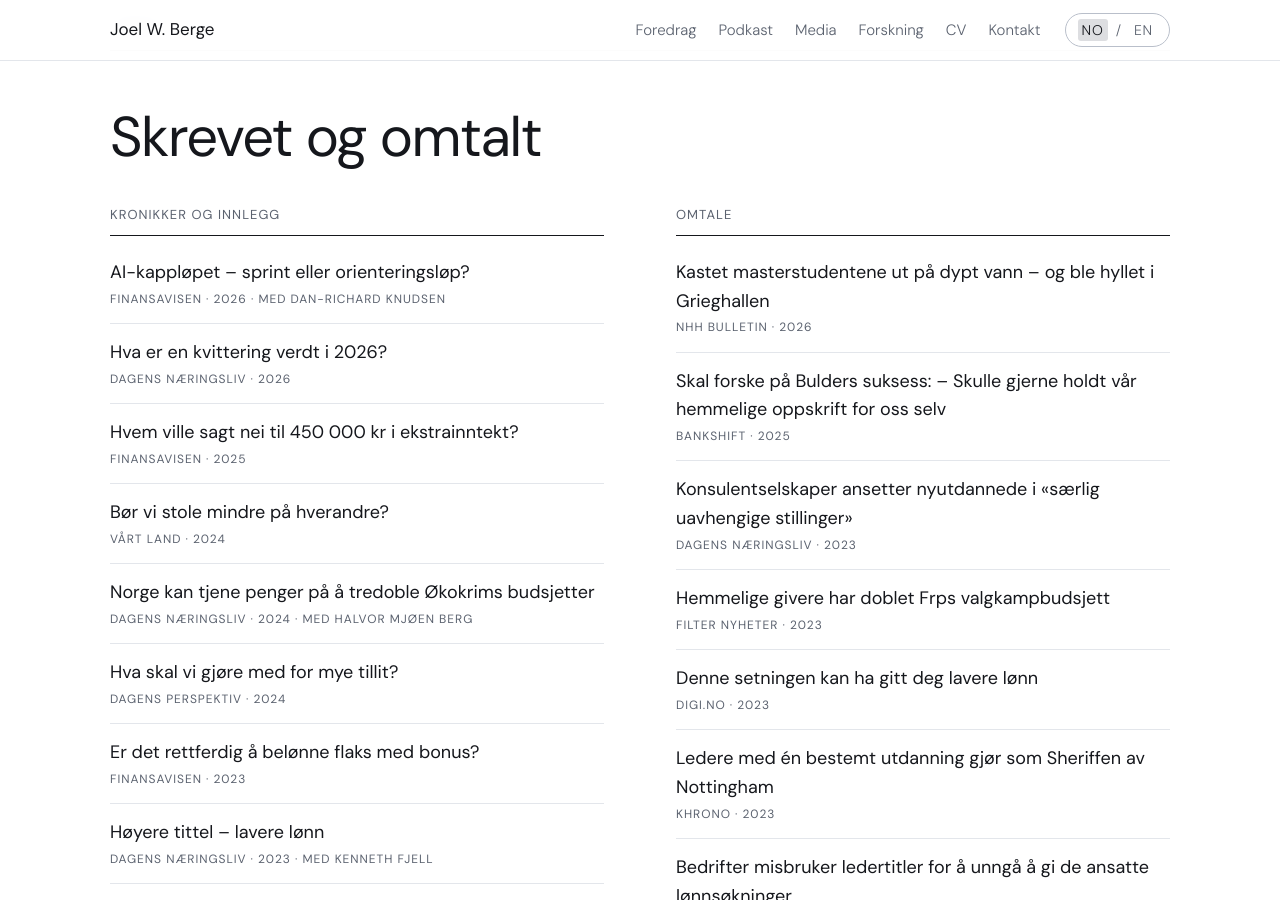
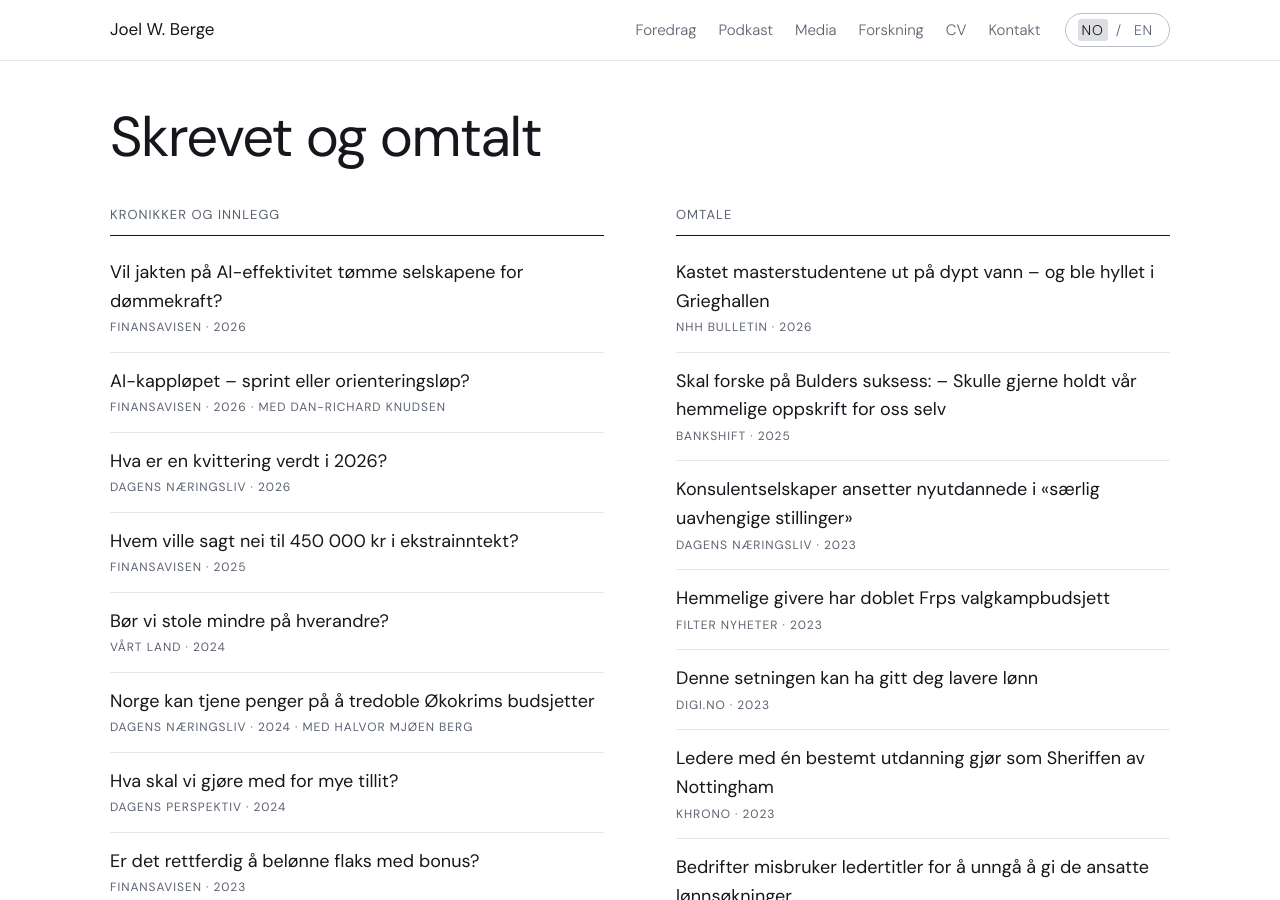
Before and after one commit to joelberge/joelberge.github.io, a Jekyll site: the page built from index.html, in a window 1280 px wide and 900 px high, scrolled down 5493 px. Built offline with Jekyll 4.4.1, drawn with Linux system fonts in a browser that asks for light colours.

Commit message:
Add Finansavisen op-ed on AI efficiency and judgment; link it under KI-kompasset (#14)
Claude-Session: https://claude.ai/code/session_01QuEDscUrZkVPfLcMTuAdVm

Co-authored-by: Claude <noreply@anthropic.com>

```diff
--- a/_data/media.yml
+++ b/_data/media.yml
@@ -1,6 +1,10 @@
 # Op-eds Joel has written, and news stories that cover his work. Newest first.
 
 opeds:
+  - title: Vil jakten på AI-effektivitet tømme selskapene for dømmekraft?
+    outlet: Finansavisen
+    year: 2026
+    link: https://www.finansavisen.no/karriere/2026/10/11/8386780/vil-jakten-pa-ai-effektivitet-tomme-selskapene-for-dommekraft
   - title: AI-kappløpet – sprint eller orienteringsløp?
     outlet: Finansavisen
     with: Dan-Richard Knudsen
--- a/_data/talks.yml
+++ b/_data/talks.yml
@@ -21,6 +21,7 @@
   research:
     - "KI-kompasset: Et strategisk verktøy for å navigere KI-implementering"
   opeds:
+    - "Vil jakten på AI-effektivitet tømme selskapene for dømmekraft?"
     - "AI-kappløpet – sprint eller orienteringsløp?"
 
 - id: etikk-og-butikk
```
